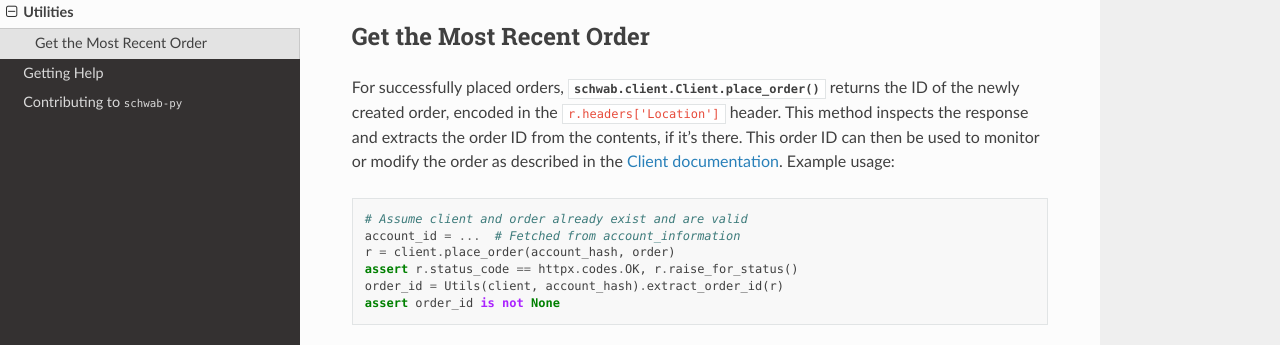
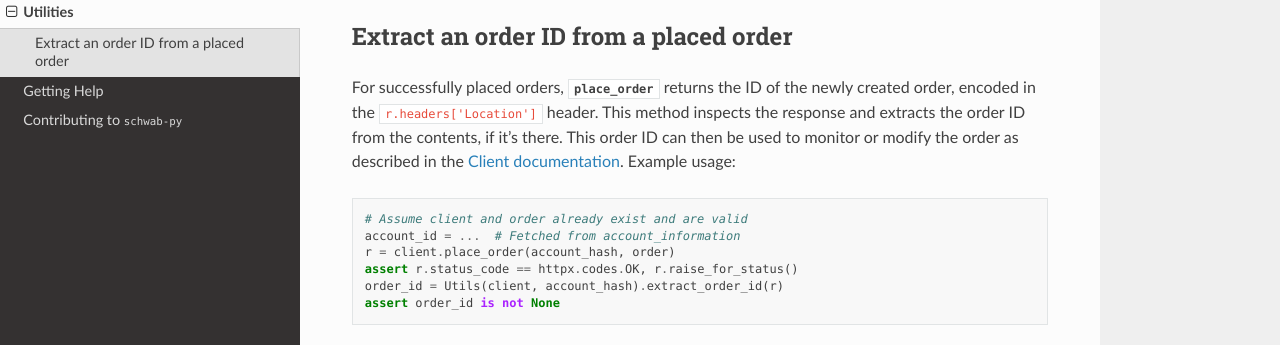
Before and after one commit to alexgolec/schwab-py, a Sphinx documentation site: the page built from docs/util.rst, in a window 1280 px wide and 976 px high, cut to the strip 338-683 px from the top of the window. Built offline with Sphinx 7.4.7 and the Read the Docs theme 2.0.0, drawn with Linux system fonts in a browser that asks for light colours.

Commit message:
updates docs for fetching order ID

```diff
--- a/docs/util.rst
+++ b/docs/util.rst
@@ -12,16 +12,19 @@
   .. automethod:: __init__
   .. automethod:: set_account_hash
 
--------------------------
-Get the Most Recent Order
--------------------------
 
-For successfully placed orders, :meth:`schwab.client.Client.place_order` returns
-the ID of the newly created order, encoded in the ``r.headers['Location']``
-header.  This method inspects the response and extracts the order ID from the
-contents, if it's there. This order ID can then be used to monitor or modify the
-order as described in the :ref:`Client documentation <orders-section>`. Example
-usage:
+.. _extract_order_id:
+
+---------------------------------------
+Extract an order ID from a placed order
+---------------------------------------
+
+For successfully placed orders, :meth:`place_order
+<schwab.client.Client.place_order>` returns the ID of the newly created order,
+encoded in the ``r.headers['Location']`` header.  This method inspects the
+response and extracts the order ID from the contents, if it's there. This order
+ID can then be used to monitor or modify the order as described in the
+:ref:`Client documentation <orders-section>`. Example usage:
 
 .. code-block:: python
 
```
Also changed, not shown: docs/client.rst (+7 -4 lines).
